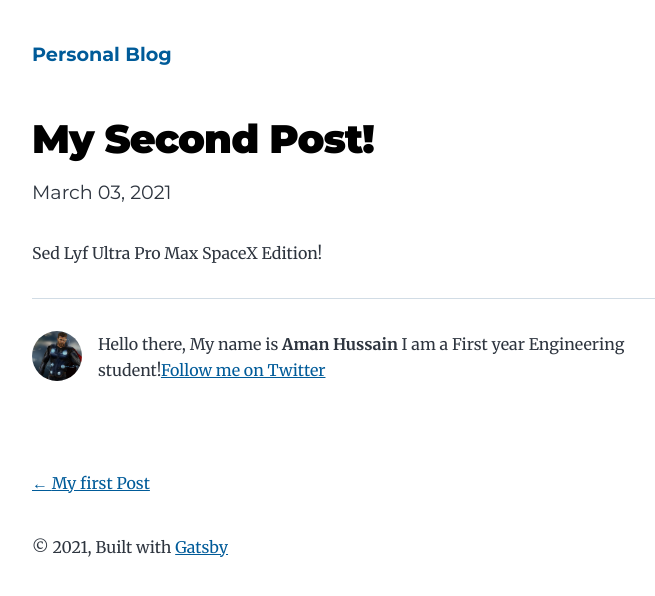
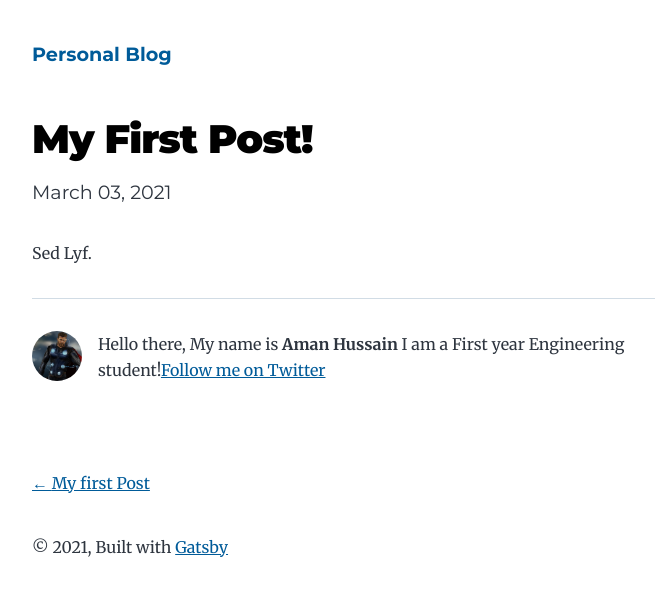
Before and after one commit to amanhussain08/odin-son, a Gatsby site: page /my-second-post/ in a window 1280 px wide. Shown: the whole page, without its empty margins (292-947 px from the left). Built offline with nearby package versions, Linux system fonts and the light colour scheme; Gatsby itself is replaced by a stand-in of ours.

Commit message:
Update index.md

```diff
--- a/content/blog/my-second-post/index.md
+++ b/content/blog/my-second-post/index.md
@@ -1,6 +1,6 @@
 ---
-title: My Second Post!
+title: My First Post!
 date: "2021-03-03T23:46:37.121Z"
 ---
 
-Sed Lyf Ultra Pro Max SpaceX Edition!
+Sed Lyf.
```
